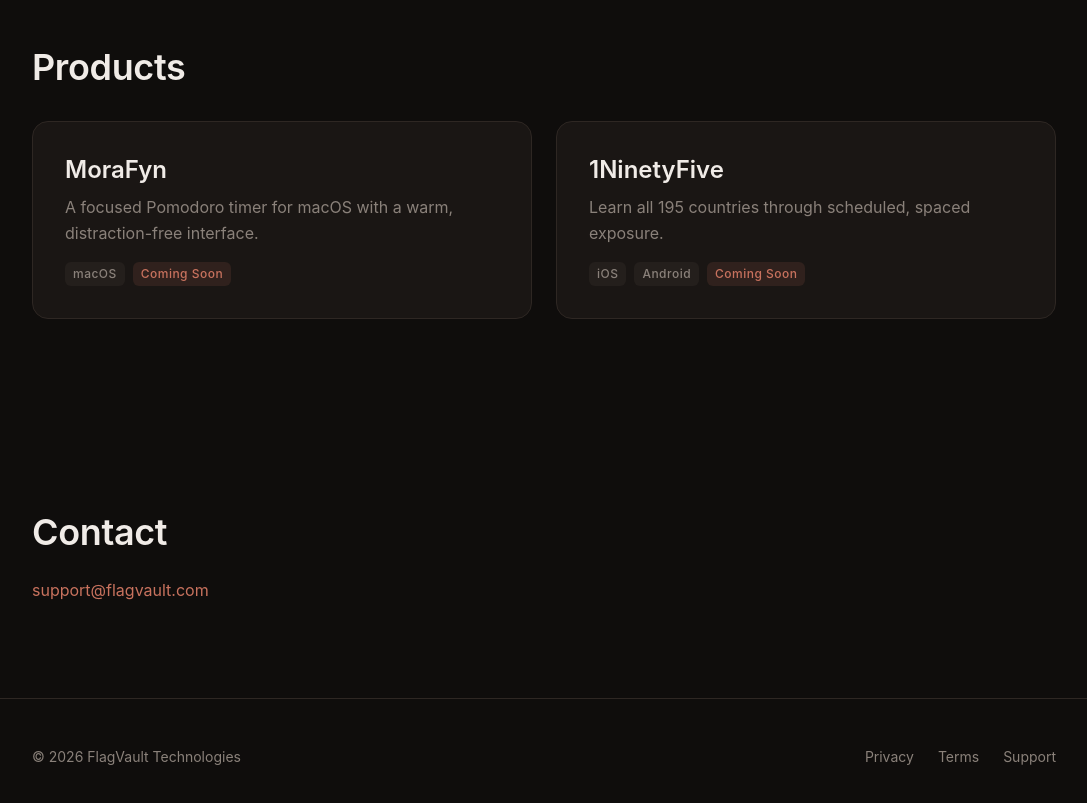
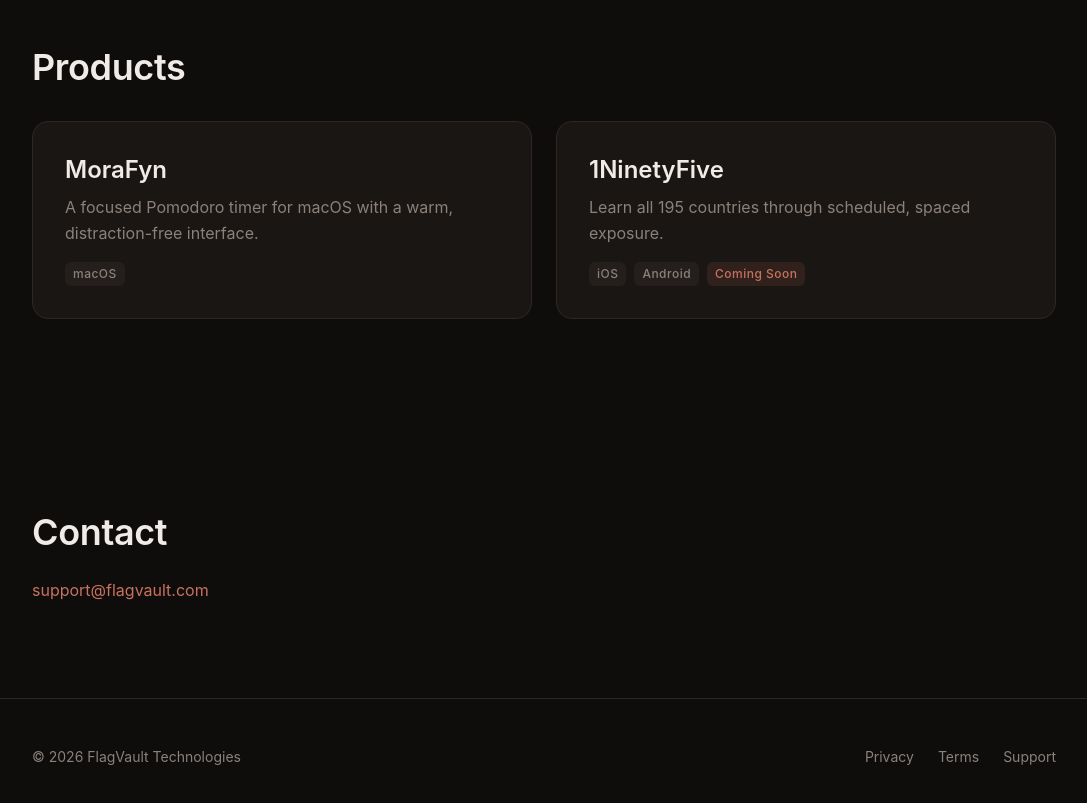
Before and after one commit to esniper/flagvault, a Next.js app: page / in a window 1280 px wide. Shown: the part 1320-2123 px from the top of the page, without its empty margins (96-1183 px from the left). Built offline with nearby package versions, Linux system fonts and the light colour scheme.

Commit message:
Add href support to ProductCard and link MoraFyn

```diff
--- a/app/page.tsx
+++ b/app/page.tsx
@@ -94,7 +94,7 @@ export default function Home() {
                 name="MoraFyn"
                 description="A focused Pomodoro timer for macOS with a warm, distraction-free interface."
                 platforms={["macOS"]}
-                comingSoon
+                href="/morafyn"
               />
             </ScrollReveal>
             <ScrollReveal delay={160}>
--- a/components/ProductCard.tsx
+++ b/components/ProductCard.tsx
@@ -1,10 +1,12 @@
 import Image from "next/image";
+import Link from "next/link";
 
 interface ProductCardProps {
   name: string;
   description: string;
   platforms: string[];
   icon?: string;
+  href?: string;
   comingSoon?: boolean;
 }
 
@@ -13,10 +15,11 @@ export default function ProductCard({
   description,
   platforms,
   icon,
+  href,
   comingSoon = false,
 }: ProductCardProps) {
-  return (
-    <div className="bg-surface border border-border rounded-2xl p-8 transition-all duration-300 ease hover:border-border-hover hover:-translate-y-0.5 hover:shadow-[0_8px_32px_rgba(0,0,0,0.3)]">
+  const content = (
+    <>
       {icon && (
         <div className="mb-4">
           <Image
@@ -45,6 +48,19 @@ export default function ProductCard({
           </span>
         )}
       </div>
-    </div>
+    </>
   );
+
+  const className =
+    "block bg-surface border border-border rounded-2xl p-8 transition-all duration-300 ease hover:border-border-hover hover:-translate-y-0.5 hover:shadow-[0_8px_32px_rgba(0,0,0,0.3)]";
+
+  if (href) {
+    return (
+      <Link href={href} className={className}>
+        {content}
+      </Link>
+    );
+  }
+
+  return <div className={className}>{content}</div>;
 }
```
